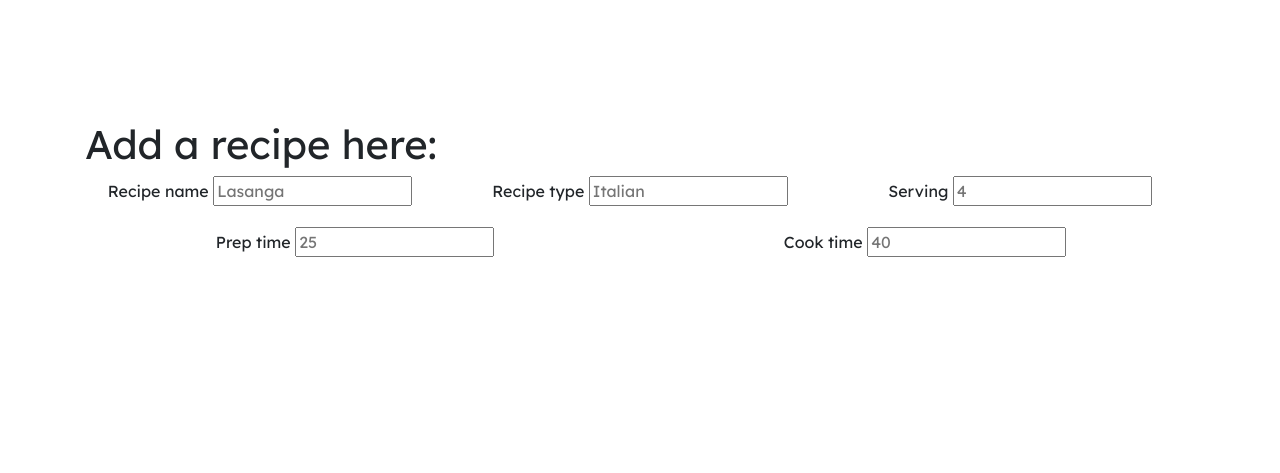
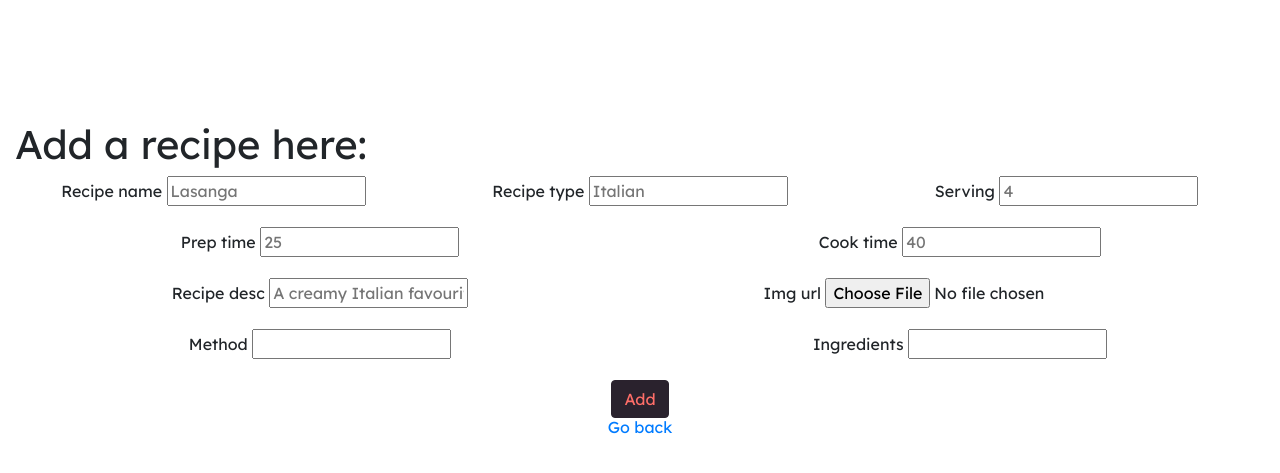
Before and after one commit to dano5342/MS3_CookBook, a Python web app: template templates/addrecipe.html in a window 1280 px wide. Shown: the top 473 px of the page. Run offline with Jinja, Linux system fonts and the light colour scheme; the template is opened without the code that fills it: most values are stand-ins (such as "Sample title", 1, 10 or a date in 2020); form fields are guessed from the names that the template uses; some libraries are stand-ins or nearby versions; some web fonts are replaced.

Commit message:
Added create recipe functionality, Styling required on the forms page, Warnings for CSV

```diff
--- a/static/styles/css/main.css
+++ b/static/styles/css/main.css
@@ -80,6 +80,12 @@ html {
   color: #FF6E68;
   height: 100%; }
 
+/*-----------------------Add/Edit recipe styles */
+.recipe-container-add {
+  background-color: #BC0301;
+  color: #FF6E68;
+  height: 100%; }
+
 /*------------------------Media Queries */
 @media screen and (max-width: 767px) {
   .main {
--- a/static/styles/scss/main.scss
+++ b/static/styles/scss/main.scss
@@ -119,6 +119,14 @@ html {
     height: 100%;
 }
 
+/*-----------------------Add/Edit recipe styles */
+
+.recipe-container-add {
+    background-color: $red;
+    color: $light-red;
+    height: 100%;
+}
+
 /*------------------------Media Queries */
 
 @media screen and (max-width: 767px) {
--- a/templates/addrecipe.html
+++ b/templates/addrecipe.html
@@ -1,8 +1,11 @@
 {% extends 'base.html' %} {% block content %}
-<div class="container recipe-container">
-    <h1>Add a recipe here:</h1>
-
-    <form class="recipe-form text-center" method="POST">
+<div class="container-fluid recipe-container">
+    <div class="row">
+        <div class="col">
+            <h1>Add a recipe here:</h1>
+        </div>
+    </div>
+    <form class="recipe-form-add text-center" method="POST">
         <div class="row">
             <div class="col">
                 <p>{{ form.hidden_tag() }} {{form.recipe_name.label}} {{ form.recipe_name(placeholder='Lasanga') }}</p>
@@ -22,6 +25,24 @@
                 <p>{{ form.hidden_tag() }} {{form.cook_time.label}} {{form.cook_time(placeholder='40')}}</p>
             </div>
         </div>
+        <div class="row">
+            <div class="col">
+                <p>{{ form.hidden_tag() }} {{form.recipe_desc.label}} {{form.recipe_desc(placeholder='A creamy Italian favourite, layers of tomato and cheesy sauces with plates of spaghetti inbetween. Great for a few days!')}}</p>
+            </div>
+            <div class="col">
+                <p>{{ form.hidden_tag() }} {{form.img_url.label}} {{form.img_url(placeholder='Paste it here!')}}</p>
+            </div>
+        </div>
+        <div class="row">
+            <div class="col">
+                <p>{{ form.hidden_tag() }} {{form.method.label}} {{form.method}}</p>
+            </div>
+            <div class="col">
+                <p>{{ form.hidden_tag() }}{{form.ingredients.label}} {{form.ingredients}}</p>
+            </div>
+        </div>
+        <button class="btn btn-primary" type="submit" name="action">Add</button>
+        <h6><a href="{{url_for('index')}}">Go back</a></h6>
     </form>
 
 </div>
```
Also changed, not shown: app.py (+12 -13 lines), forms.py (+9 -7 lines), templates/recipe.html (+10 -0 lines), 1 other file.
